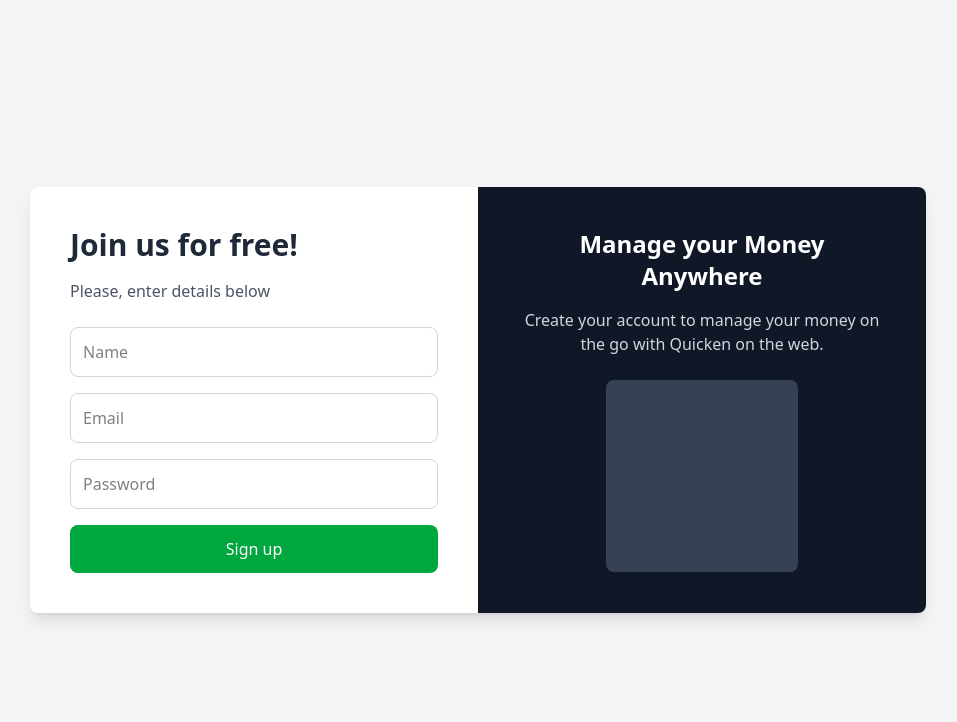
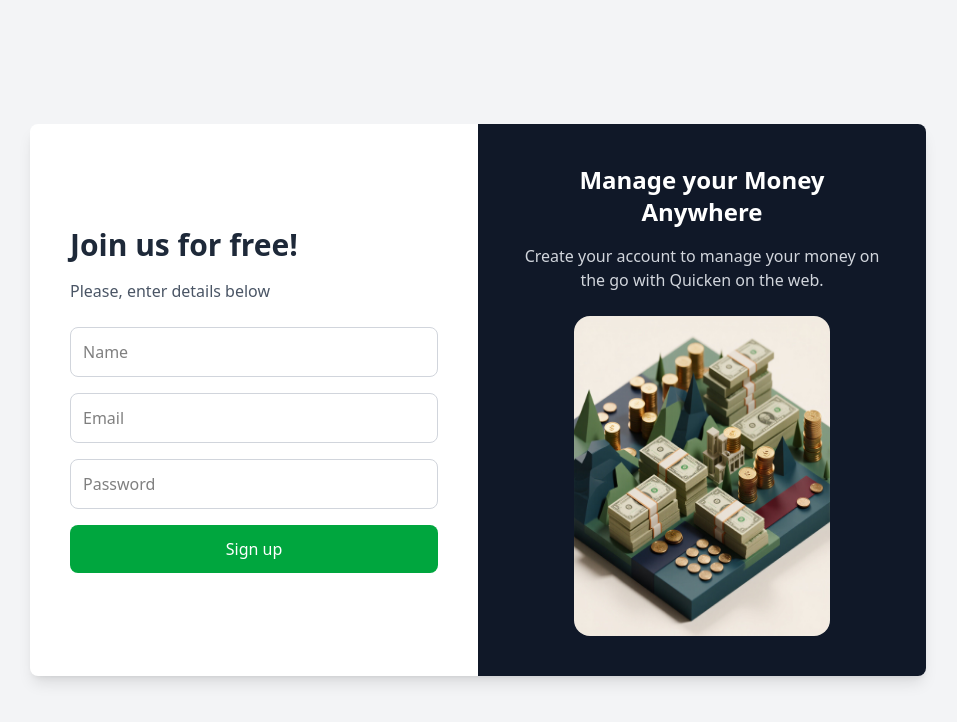
Before and after one commit to RahJessica/WEB2-Expense-Tracker-App, a React (Vite) app in the folder frontend/: page /auth/signup in a window 1280 px wide. Shown: the top 722 px of the page, without its empty margins (162-1119 px from the left). Built offline with nearby package versions, Linux system fonts and the light colour scheme.

Commit message:
refactor: add image for UI design in signup page

```diff
--- a/frontend/src/pages/Signup.jsx
+++ b/frontend/src/pages/Signup.jsx
@@ -69,8 +69,7 @@ export default function Signup() {
             </p>
           </div>
           <div className="mt-6">
-            <div className="w-48 h-48 bg-gray-700 rounded-lg flex items-center justify-center">
-            </div>
+            <img src="../../src/assets/signupIllustration.jpg" alt="" className="w-[20vw] h-[40vh] rounded-2xl"/>
           </div>
         </div>
       </div>
```
Also changed, not shown: frontend/src/assets/signupIllustration.jpg (added).
